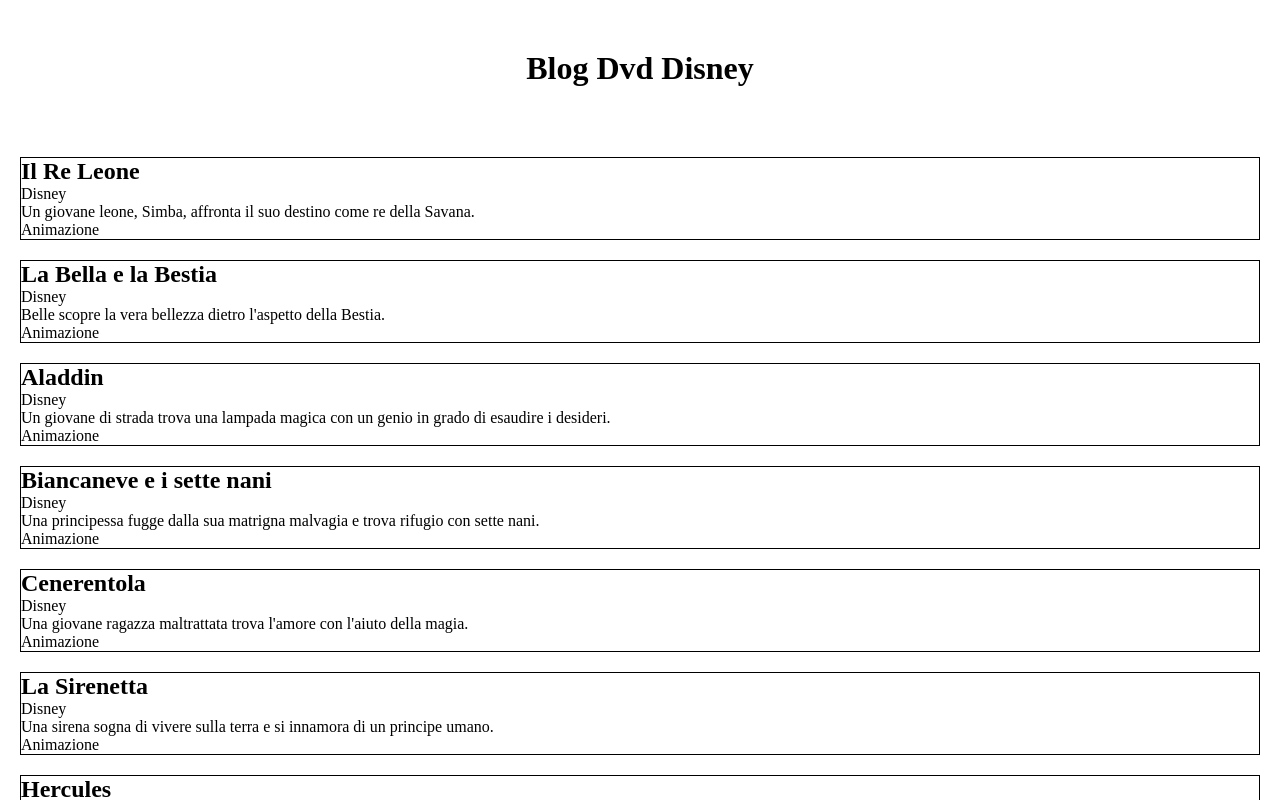
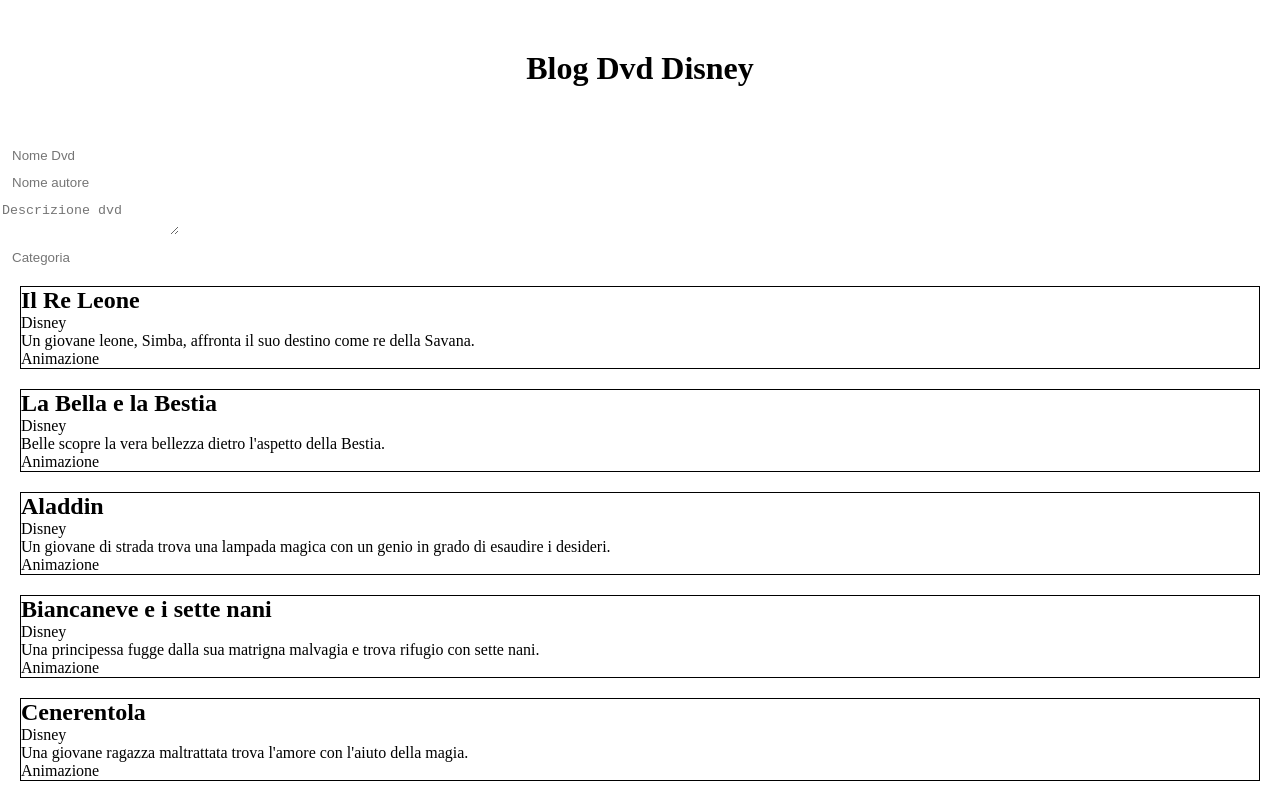
Before and after one commit to YleniaMighela/react-form-multifield, a React (Vite) app: page / in a window 1280 px wide. Shown: the top 800 px of the page. Built offline with nearby package versions, Linux system fonts and the light colour scheme.

Commit message:
added form static

```diff
--- a/src/components/DisneyForm.jsx
+++ b/src/components/DisneyForm.jsx
@@ -74,17 +74,75 @@
     }
 ];
 
+// mi creo una variabile di stato(oggetto) in cui si andranno a mappare le proprietà selezionate
+
+const initialFormData = {
+    titolo: "",
+    autore: "",
+    contenuto: "",
+    categoria: "",
+
+};
+
 const DisneyForm = () => {
 
     // utilizzo dello useState per la gestione dei dati ( l'array con gli oggetti)
     const [dvdDisney, setdvdDisney] = useState(initialDisneyData);
 
 
+    // utilizzo lo useState per la gestione delle informazioni raccolte dai campi del form
+    const [formData, setFormData] = useState(initialFormData);
+
     return (
         <>
             <h1>Blog Dvd Disney</h1>
 
+            {/* sezione in cui si gestirà il form delle informazioni */}
+            <form id='form'>
+                {/* input per inserimento titolo */}
+                <input
+                    type="text"
+                    titolo="titolo"
+                    // onChange={handleFormData}
+                    value={formData.titolo}
+                    placeholder='Nome Dvd'
+                />
 
+                {/* input per inserimento autore */}
+                <input
+                    type="text"
+                    titolo="autore"
+                    // onChange={handleFormData}
+                    value={formData.autore}
+                    placeholder='Nome autore'
+                />
+
+                {/* input per inserimento contenuto */}
+                <textarea
+                    titolo="contenuto"
+                    // onChange={handleFormData}
+                    value={formData.contenuto}
+                    placeholder='Descrizione dvd'
+                />
+
+                {/* input per inserimento categoria */}
+                <input
+                    type="text"
+                    titolo="categoria"
+                    // onChange={handleFormData}
+                    value={formData.categoria}
+                    placeholder='Categoria'
+                />
+
+
+            </form>
+
+
+
+
+
+
+            {/* itero sull'ray per estrapolare le proprietà che mi servono */}
             {dvdDisney.map((dvd) => (
                 <div className='container' key={dvd.id}>
                     <h2>{dvd.titolo}</h2>
--- a/src/index.css
+++ b/src/index.css
@@ -13,3 +13,8 @@
   margin: 20px;
   border: solid 1px black;
 }
+
+#form input {
+  display: block;
+  margin: 10px;
+}
```
